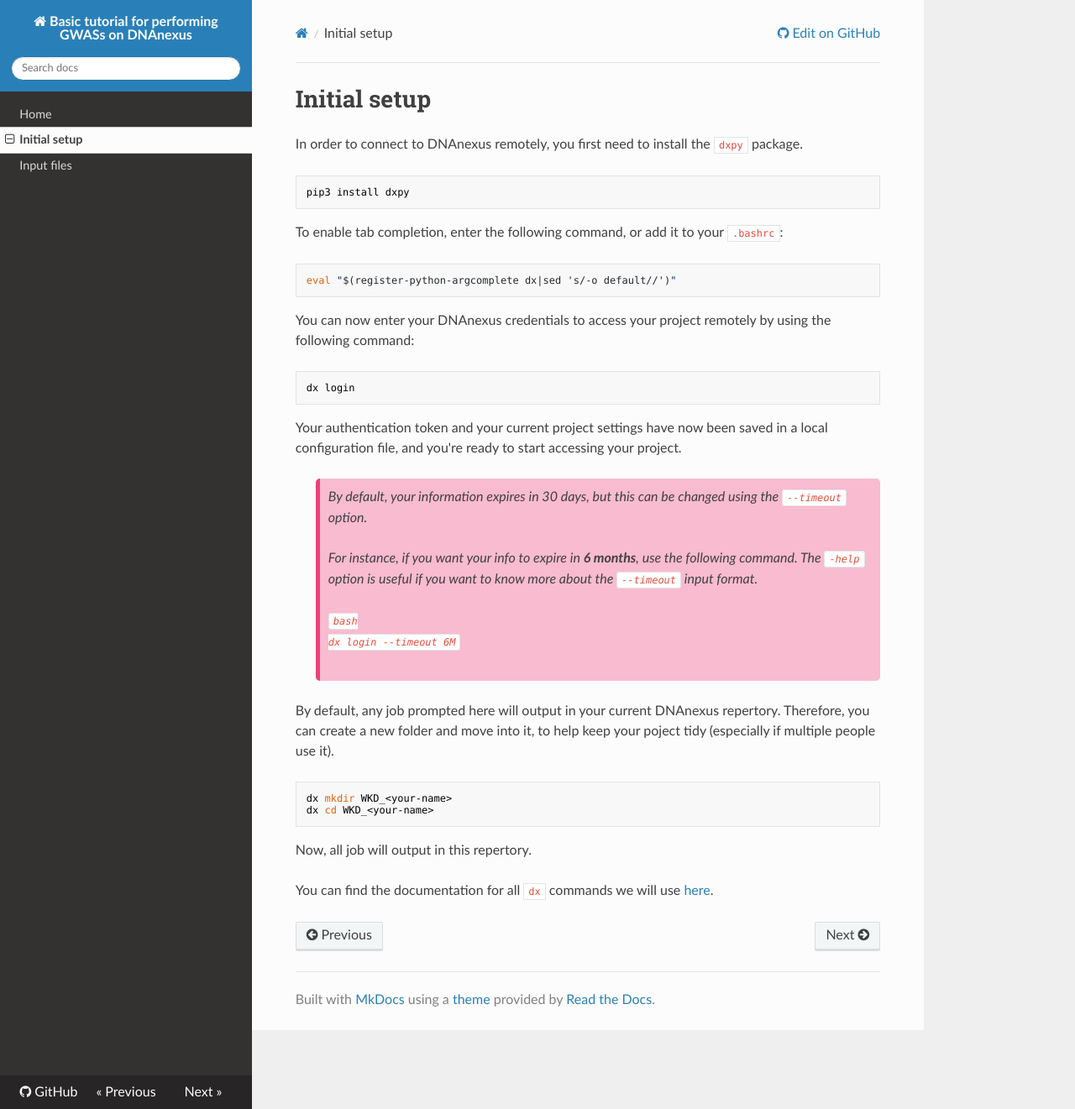
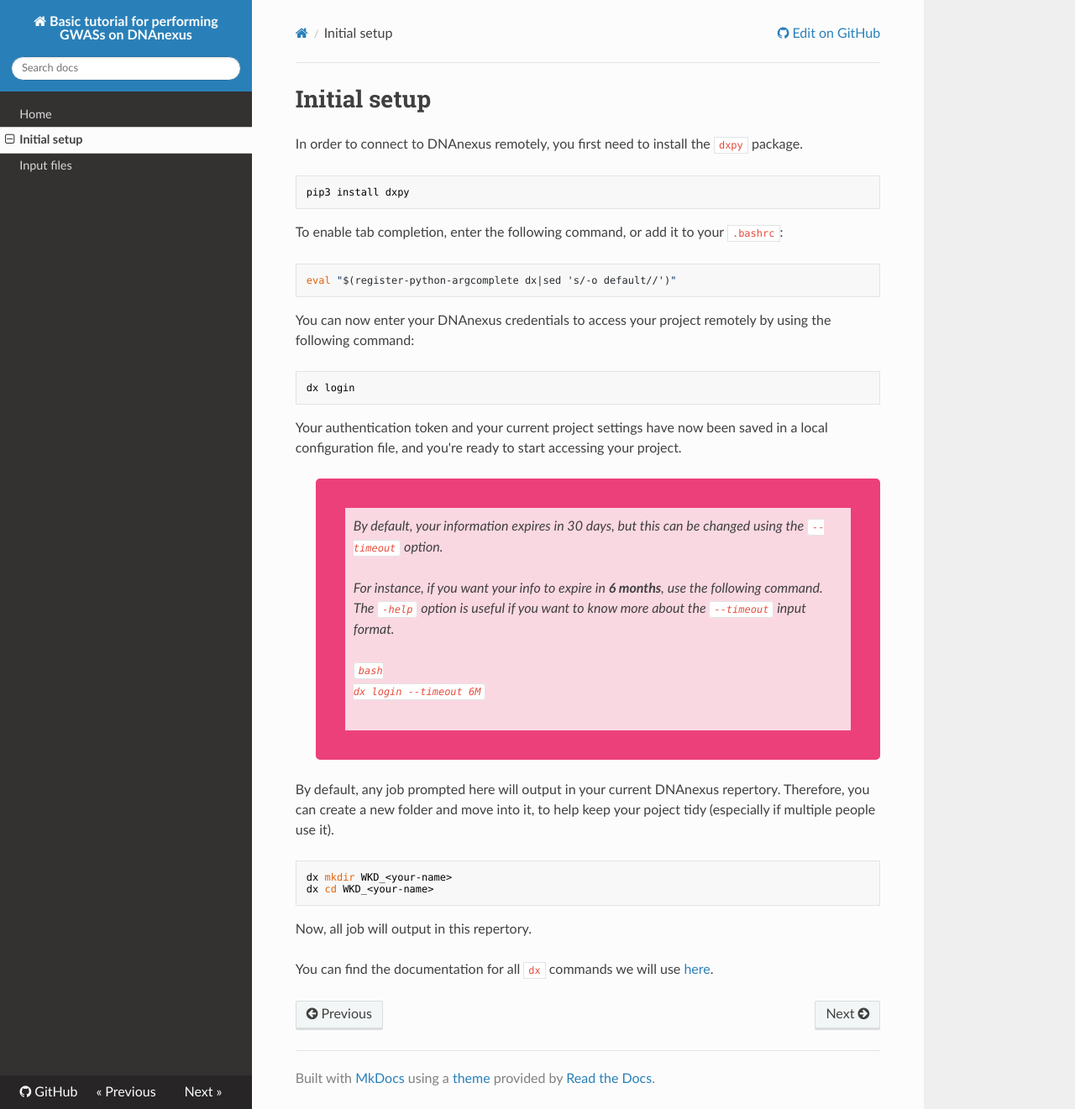
Before and after one commit to gloriabenoit/DNAnexus-GWAS, an MkDocs documentation site: the page built from docs/setup.md, in a window 1280 px wide and 1321 px high. Shown: the whole window at 84% size. Built offline with MkDocs 1.6.1, drawn with Linux system fonts in a browser that asks for light colours; nearby versions of some CDN libraries.

Commit message:
changed block color

```diff
--- a/docs/css/extra.css
+++ b/docs/css/extra.css
@@ -1,6 +1,6 @@
 blockquote {
-    background-color: #f8bbd0; /* Couleur rose pâle */
-    border-left: 5px solid #ec407a; /* Bordure gauche rose plus foncée */
+    background-color:   #fad8e2  ; /* Couleur rose pâle */
+    border: 35px solid #ec407a; /* Bordure gauche rose plus foncée */
     padding: 10px;
     margin: 10px 0;
     border-radius: 5px;
```
